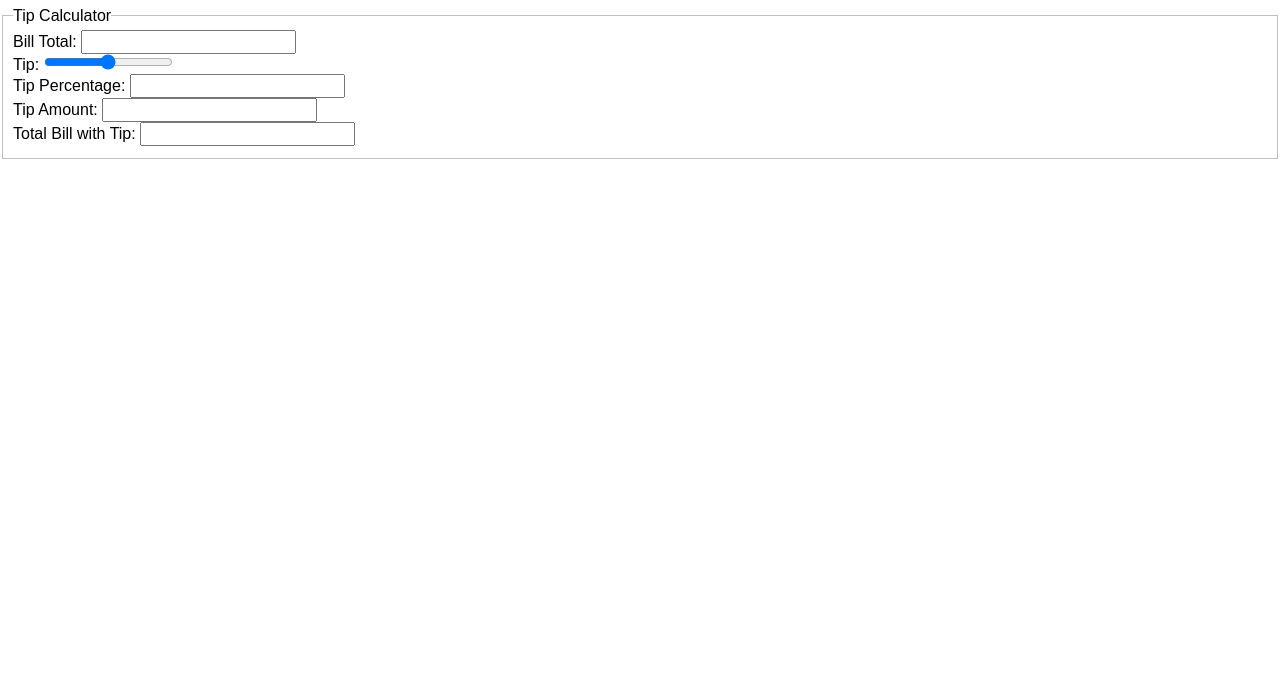
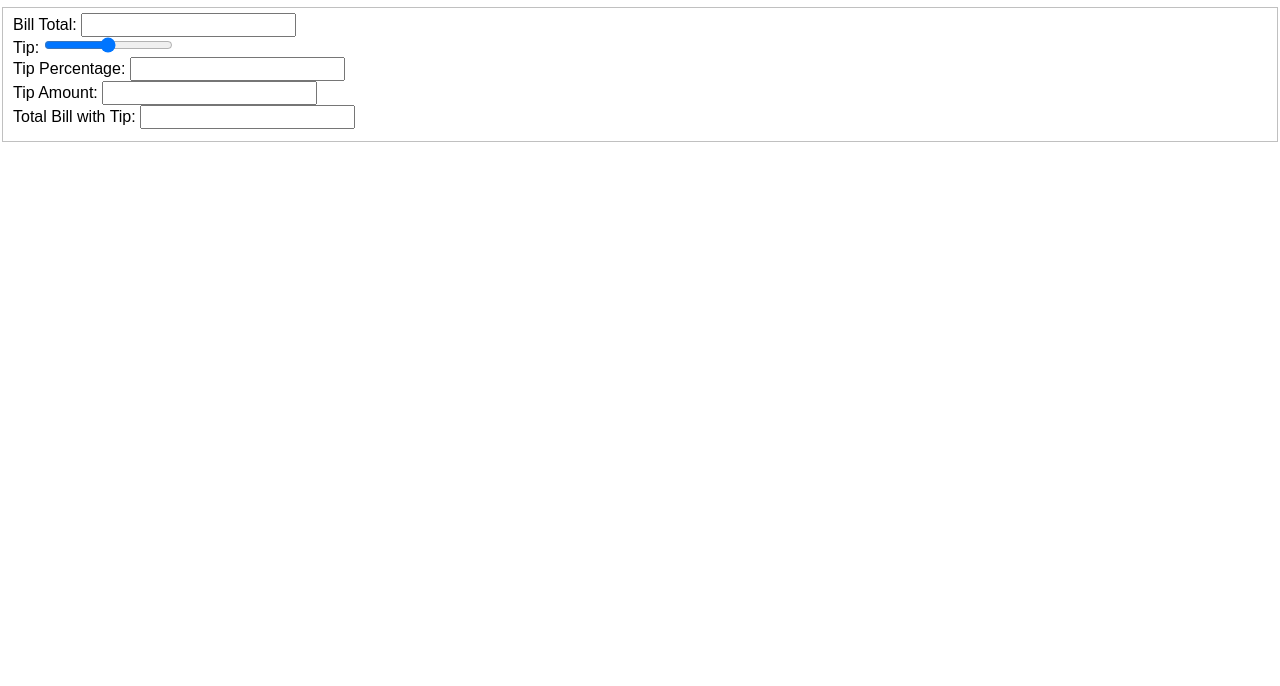
Before and after one commit to rarmenta1/ITMD441-Lab-3, a plain HTML site: page index.html in a window 1280 px wide. Shown: the part 114-800 px from the top of the page. Drawn offline with Linux system fonts and the light colour scheme.

Commit message:
removed legend
removed legend tag

```diff
--- a/index.html
+++ b/index.html
@@ -13,10 +13,9 @@
       <h3 id="assignmentName">ITMD 441 - Lab 3 - Rafael Armenta</h3>
     </section>
     <div id="main-container">
-      <h1 id="labName">Tip Calculator</h1>
+      <h1 id="heading">Tip Calculator</h1>
       <form id="form-container">
         <fieldset>
-          <legend>Tip Calculator</legend>
           <div>
             <label class="sub-heading">Bill Total:</label>
             <input type="text" name="bill_total_field">
```
